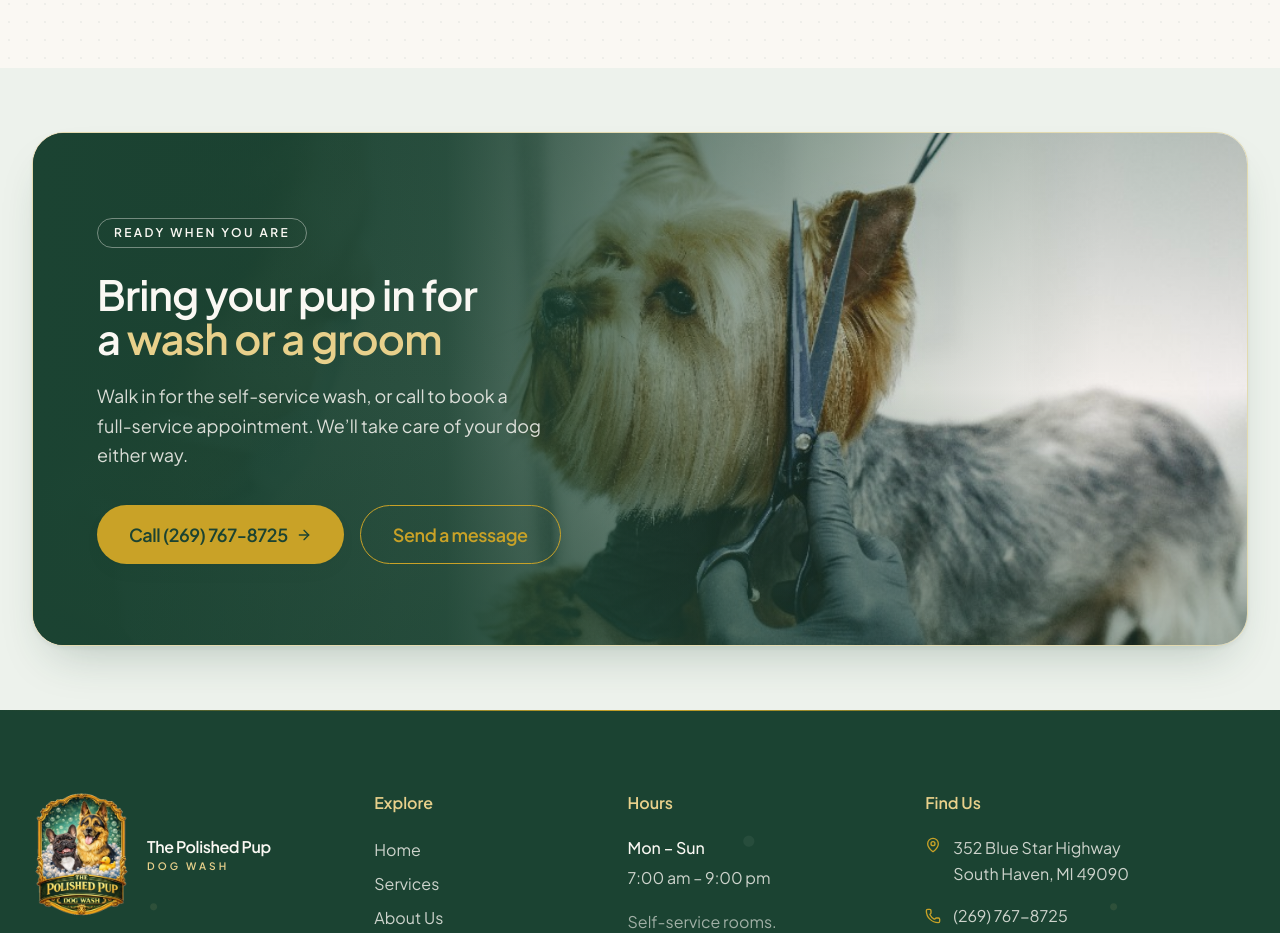
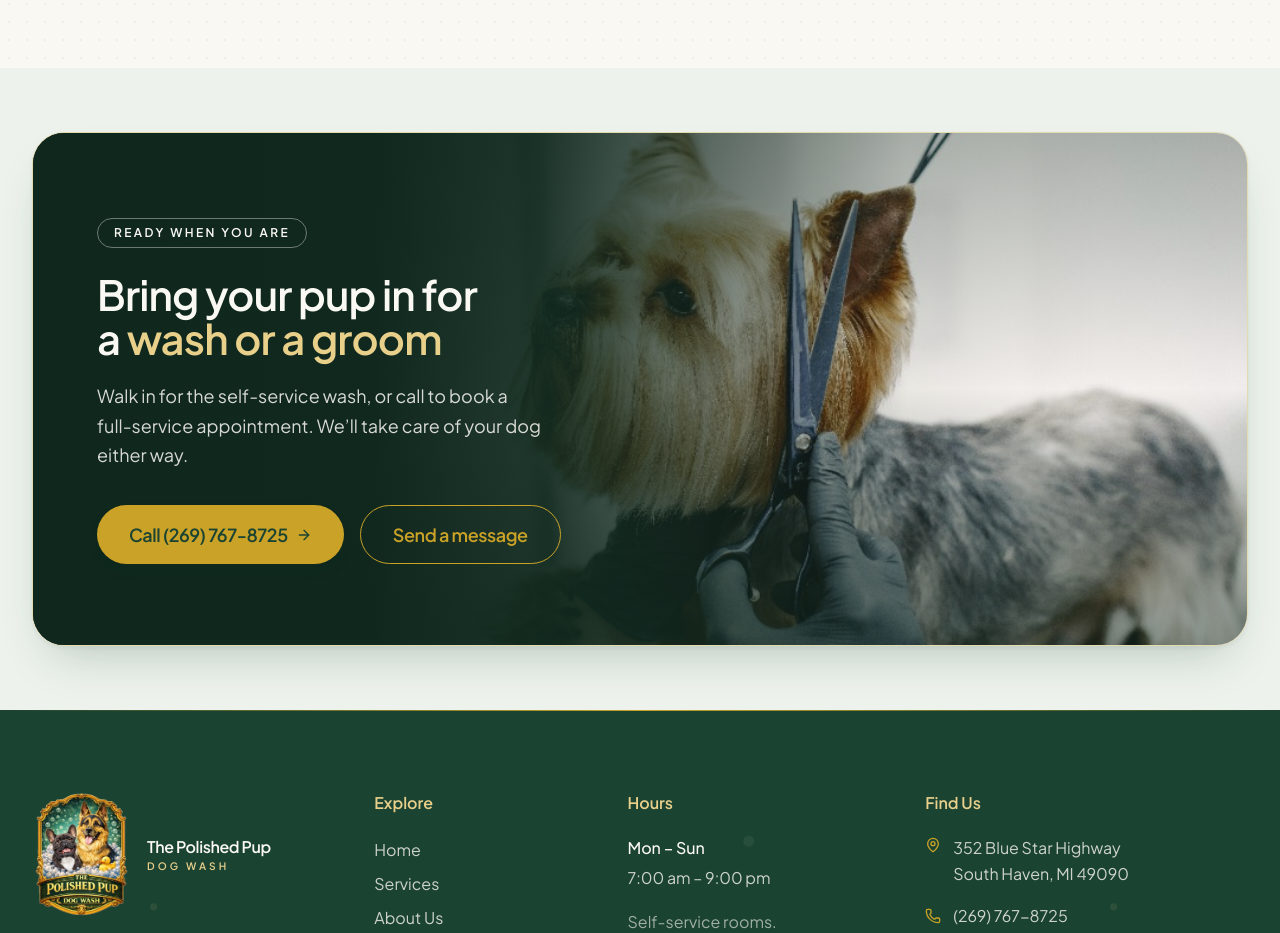
Before and after one commit to webstix-git/the-polished-pup, a Next.js app: page / in a window 1280 px wide. Shown: the part 4280-5213 px from the top of the page. Built offline with nearby package versions, Linux system fonts and the light colour scheme.

Commit message:
gradient updates

```diff
--- a/src/components/visit-band.tsx
+++ b/src/components/visit-band.tsx
@@ -40,14 +40,14 @@ export function VisitBand({ media = "photo" }: { media?: "map" | "photo" }) {
               </div>
             )}
 
-            {/* Scrim: full wash on mobile, L→R on larger screens */}
+            {/* Scrim: full wash on mobile, darker L→R on larger screens (matches hero) */}
             <div
               aria-hidden="true"
-              className="pointer-events-none absolute inset-0 bg-[linear-gradient(to_bottom,rgba(27,67,50,0.92)_0%,rgba(27,67,50,0.85)_45%,rgba(27,67,50,0.78)_100%)] md:bg-[linear-gradient(90deg,#1b4332_0%,rgba(27,67,50,0.92)_34%,rgba(27,67,50,0.55)_52%,rgba(27,67,50,0.18)_72%,transparent_88%)]"
+              className="pointer-events-none absolute inset-0 bg-[linear-gradient(to_bottom,rgb(17_44_33/0.94)_0%,rgb(15_38_29/0.88)_45%,rgb(13_30_23/0.8)_100%)] md:bg-[linear-gradient(90deg,#0f271d_0%,#10281e_28%,rgb(17_43_32/0.92)_42%,rgb(15_37_27/0.47)_58%,rgb(13_30_23/0.07)_72%,transparent_88%)]"
             />
             <div
               aria-hidden="true"
-              className="pointer-events-none absolute inset-0 bg-gradient-to-t from-deep/40 via-transparent to-deep/25"
+              className="pointer-events-none absolute inset-0 bg-gradient-to-t from-[#0f271d]/50 via-transparent to-[#0f271d]/30"
             />
 
             <div className="relative flex min-h-[24rem] items-end px-5 py-10 sm:min-h-[28rem] sm:items-center sm:px-12 sm:py-14 lg:min-h-[32rem] lg:px-16 lg:py-16">
```
